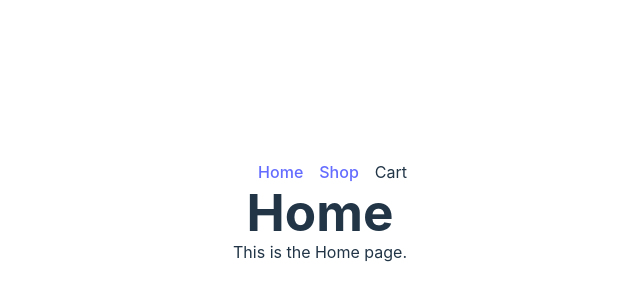
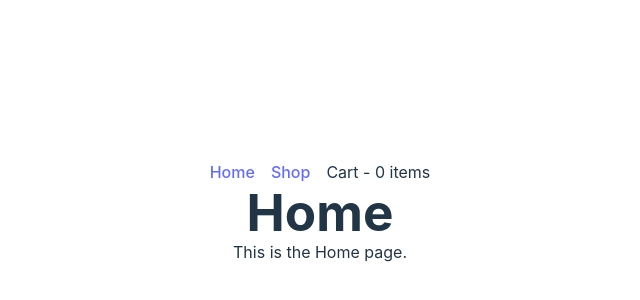
Before and after one commit to tsultan16/odin-shopping-cart-app, a React (Vite) app: page / in a window 1280 px wide. Shown: the part 188-488 px from the top of the page, without its empty margins (320-960 px from the left). Built offline with nearby package versions, Linux system fonts and the light colour scheme.

Commit message:
reorganised routing, intorduced layout conponent with shared Nav, main contents for home and shop pages displayed using outlets

```diff
--- a/src/components/Home.jsx
+++ b/src/components/Home.jsx
@@ -1,13 +1,8 @@
-import Navbar from  './Navbar';
-
 
 export default function Home() {
 
     return (
         <>
-            <header>
-                <Navbar />
-            </header>
             <div>
                 <h1>Home</h1>
                 <p>This is the Home page.</p>
--- /dev/null
+++ b/src/components/Layout.jsx
@@ -0,0 +1,26 @@
+import { useState } from 'react';
+import { Link, Outlet} from 'react-router-dom';
+
+
+export default function Layout() {
+    const [ cartQuantity, setCartQuantity ] = useState(0);
+
+    return (
+        <>
+            <header>
+                <nav className="navbar">
+                    <ul>
+                        <li><Link to="/">Home</Link></li>
+                        <li><Link to="/shop">Shop</Link></li>
+                        <li>Cart - {cartQuantity} items</li>
+                    </ul>
+                </nav>
+            </header>
+
+            <main>
+                <Outlet context={{ cartQuantity, setCartQuantity }}/>
+            </main>
+        </>
+    );
+
+}
--- a/src/components/Navbar.jsx
+++ /dev/null
@@ -1,15 +0,0 @@
-import { Link } from 'react-router-dom';
-
-export default function Navbar() {
-
-    return (
-        <nav className="navbar">
-            <ul>
-                <li><Link to="/">Home</Link></li>
-                <li><Link to="/shop">Shop</Link></li>
-                <li>Cart</li>
-            </ul>
-        </nav>
-    );
-
-}
--- a/src/components/Products.jsx
+++ b/src/components/Products.jsx
@@ -1,4 +1,5 @@
 import { useState, useEffect, useRef } from "react";
+import { useOutletContext } from 'react-router-dom';
 import axios from "axios";
 import ProductCard from "./ProductCard";
 import "../App.css";
@@ -13,7 +14,7 @@ export default function Products() {
     // const [query, setQuery] = useState(DEFAULT_QUERY);
 
     const { data, isLoading, isError } = useQuery();
-    const [ cartQuantity, setCartQuantity ] = useState(0);
+    const { cartQuantity, setCartQuantity } = useOutletContext();
 
     // const handleSubmit = (e) => {
     //     e.preventDefault();
@@ -35,7 +36,6 @@ export default function Products() {
 
     return (
       <>
-        <p>Cart currently contains {cartQuantity} items.</p>
         <div>
           {/* <form onSubmit={handleSubmit}>
             <label>
--- a/src/components/Shop.jsx
+++ b/src/components/Shop.jsx
@@ -1,4 +1,3 @@
-import Navbar from  './Navbar';
 import Products from './Products';
 
 
@@ -6,9 +5,6 @@ export default function Shop() {
 
     return (
         <>
-            <header>
-                <Navbar />
-            </header>
             <div>
                 <h1>Shop</h1>
             </div>
--- a/src/routes.jsx
+++ b/src/routes.jsx
@@ -1,15 +1,23 @@
+import Layout from './components/Layout';
 import Home from './components/Home';
 import Shop from './components/Shop';
 
 const routes = [
+
     {
         path: '/',
-        element: <Home />
+        element: <Layout />,
+        children: [
+            {
+                index: true,
+                element: <Home />
+            },
+            {
+                path: 'shop',
+                element: <Shop />
+            }
+        ]
     },
-    {
-        path: 'shop',
-        element: <Shop />
-    }
 ];
 
 export default routes;
```
